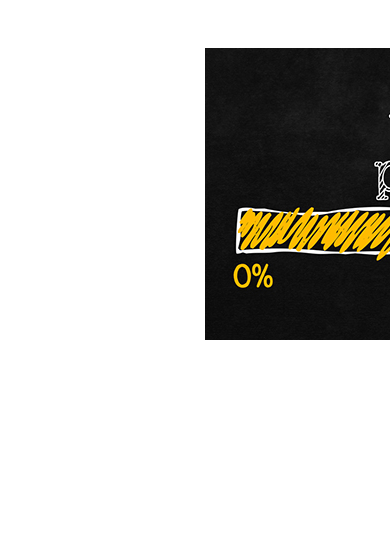
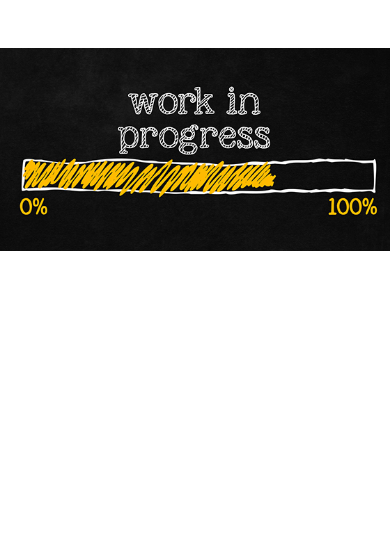
Before and after one commit to Santhosh417/8210T5app-ncavas, a Django app: page /workinprogress/ in a window 390 px wide; the page is wider, and only the part inside the window is pictured. Shown: the part 155-702 px from the top of that part. Run offline with Django 3.2, Linux system fonts and the light colour scheme; some libraries are stand-ins or nearby versions.

Commit message:
Fixed CSS issues
Fixed CSS issues - Contact us page, footer on iphoneX view and work in progress page.

```diff
--- a/nca/static/css/styles.css
+++ b/nca/static/css/styles.css
@@ -114,11 +114,6 @@
     margin-right: 3rem!important;
     margin-left: .5rem!important;
     margin-bottom: .5rem!important;
-}
-/*Remove while removing the work in progress page*/
-.wip{
-    padding-left: 100px;
-    height: 500px;
 }
 
 footer{
@@ -295,6 +290,10 @@ form.login-form-container p, form.login-form-container div{
     and (device-height : 812px)
     and (-webkit-device-pixel-ratio : 3) {
 
+    .content-container{
+    min-height: 39vh;
+    }
+
     .fa-2x {
         font-size: 5vw;
     }
--- a/nca/templates/ContactUs.html
+++ b/nca/templates/ContactUs.html
@@ -6,11 +6,11 @@
 
 {% block content %}
     <h3> Contact Us </h3>
-    <div class="contactus">
+    <h6 class="contactus">
       <body>Do you have any questions about volunteering and looking to volunteer? Nebraska Cancer Association contact center are here to help
       answer all of your questions. We provide accurate, reliable and up-to-date information that is easy to understand and free of cost.
       We are available 24/7, seven days a week. <br>Please call us at <i><b>402-123-4567 </b></i> or email us at <i><b>customersupport@nca.com</b>. </i><br>
       </body>
-    </div>
+    </h6>
 {% endblock content %}
 </html>
--- a/nca/templates/workInProgress.html
+++ b/nca/templates/workInProgress.html
@@ -5,8 +5,8 @@
 {% block title %}Home{% endblock title %}
 
 {% block content %}
-    <div class="w-50 mx-auto ml-auto wip">
-        <img src={% static "img/workInProgress.jpg" %}>
+    <div class="row">
+        <img class="img-fluid" src={% static "img/workInProgress.jpg" %}>
     </div>
 {% endblock content %}
 </html>
```
